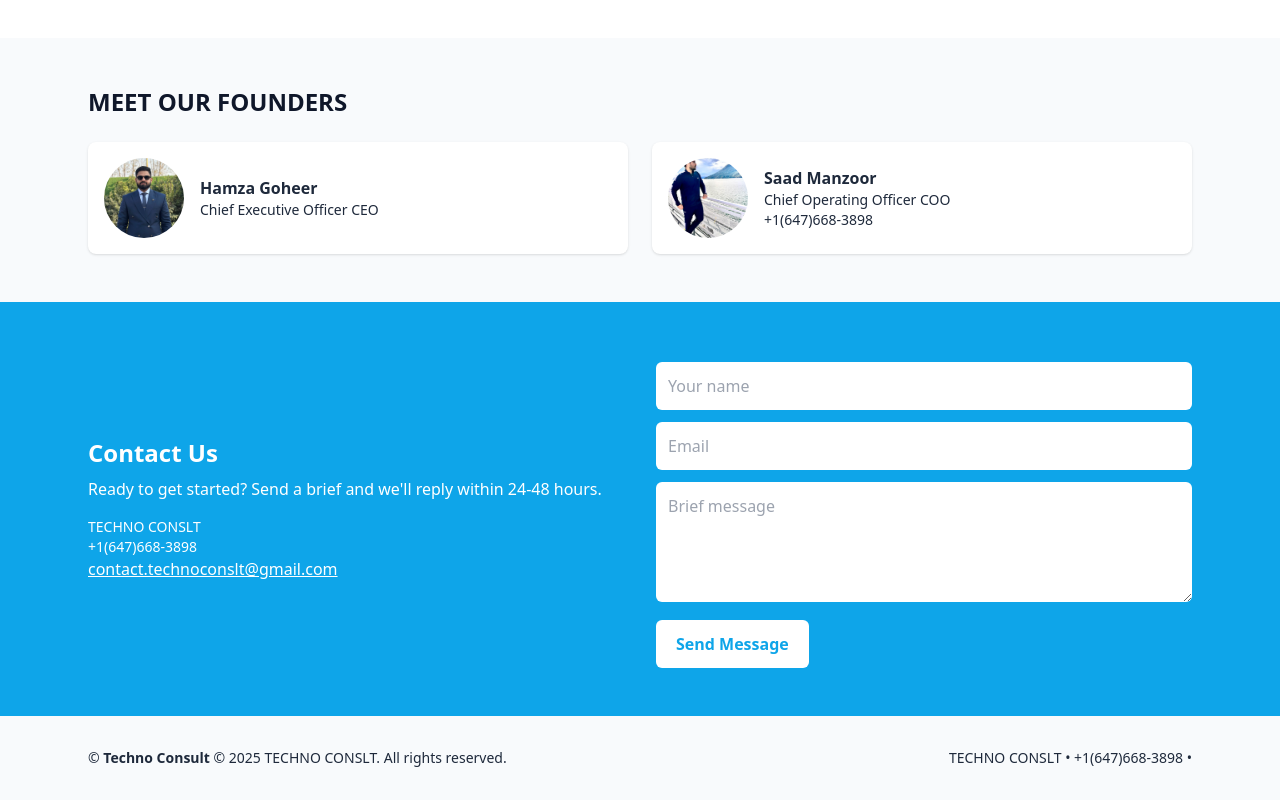
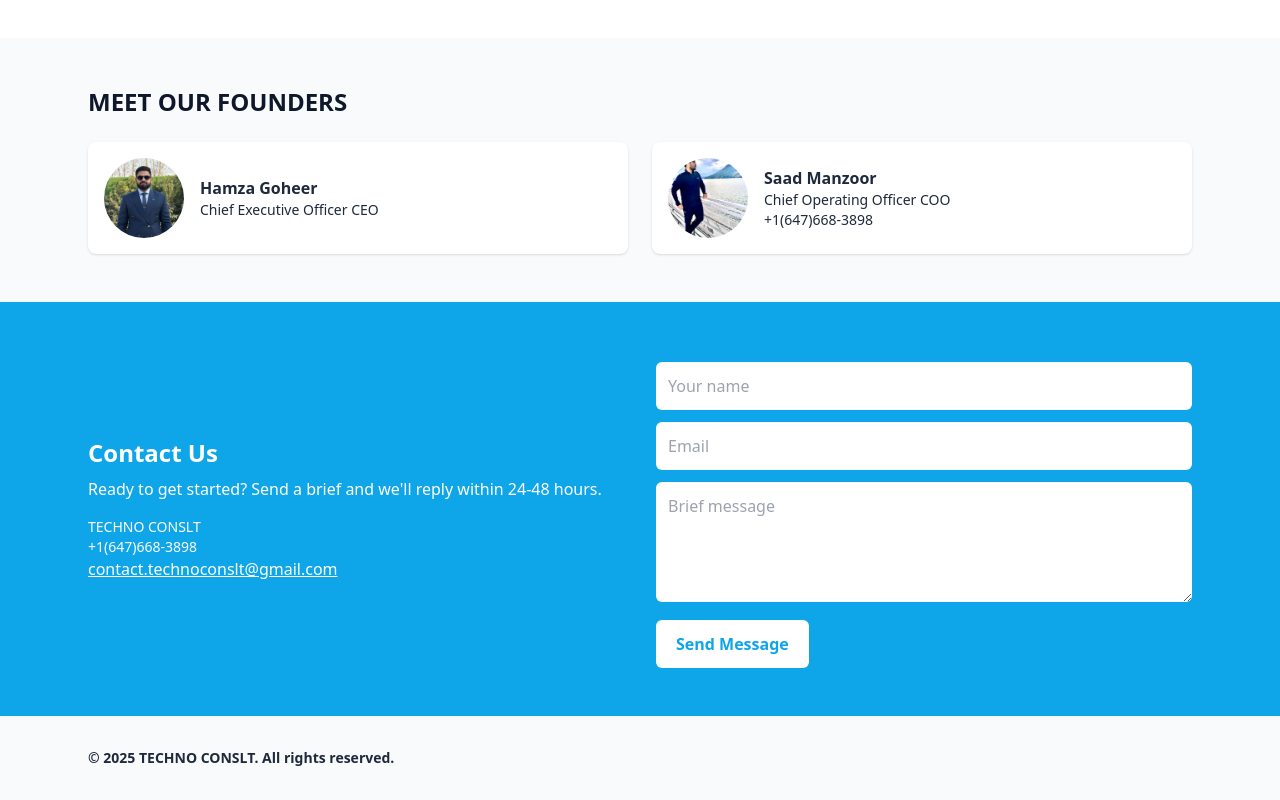
Before and after one commit to hamzagoheer/techno-portfolio, a plain HTML site: page index.html in a window 1280 px wide. Shown: the part 1186-1986 px from the top of the page. Drawn offline with nearby package versions, Linux system fonts and the light colour scheme.

Commit message:
footer changes

```diff
--- a/index.html
+++ b/index.html
@@ -168,9 +168,7 @@ btn.onclick = () => {
 
 <footer class="max-w-6xl mx-auto px-6 py-8 text-sm text-muted">
   <div class="flex flex-col md:flex-row justify-between items-center gap-3">
-    <div>© <strong>Techno Consult</strong> © 2025 TECHNO CONSLT. All rights reserved.</div>
-    <div>TECHNO CONSLT • +1(647)668-3898 •
-  </div>
+    <div><strong> © 2025 TECHNO CONSLT. All rights reserved.</strong></div>
 </footer>
 </body>
 </html>
```
